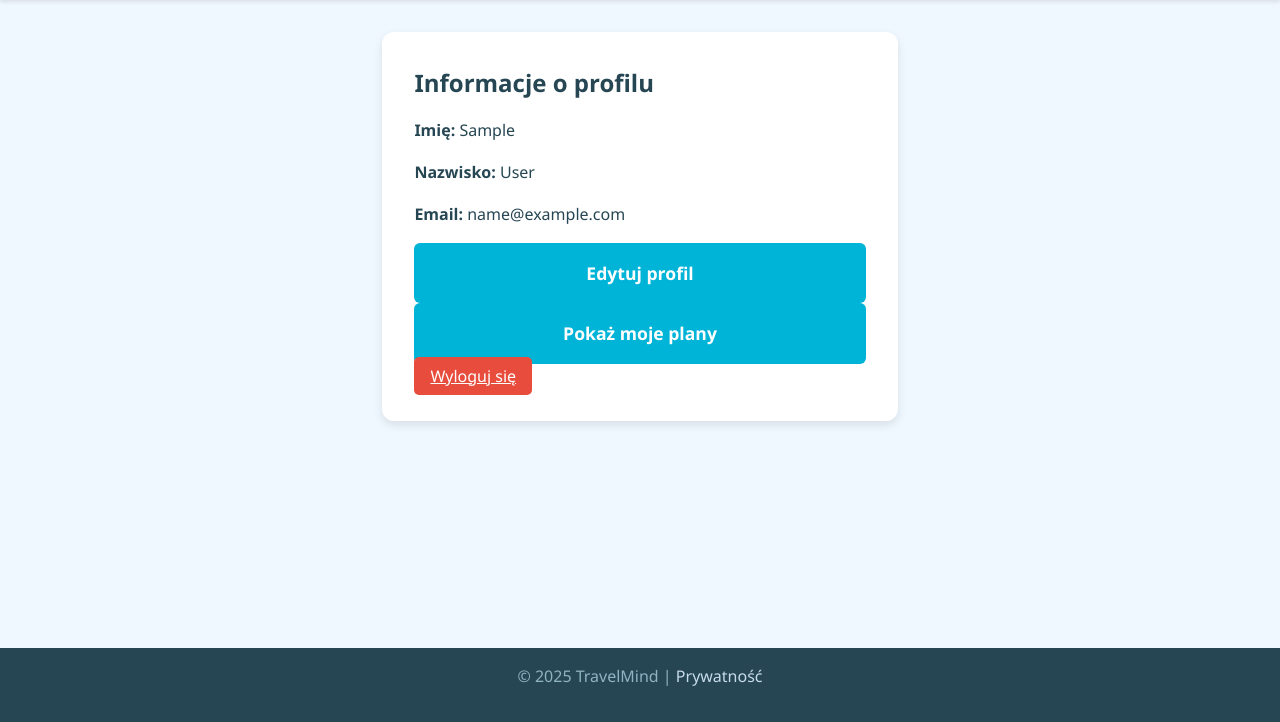
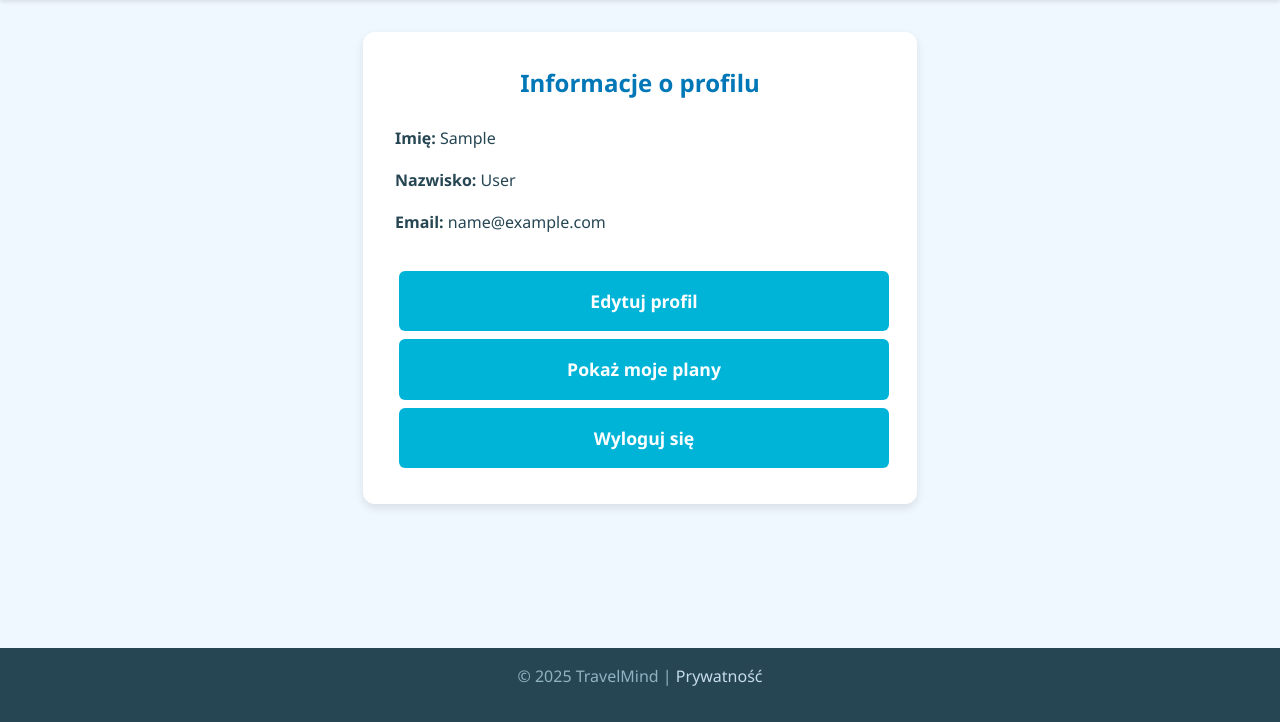
Before and after one commit to KacperKotecki/TravelMind, a Flask app: page /profile in a window 1280 px wide. Shown: the part 78-800 px from the top of the page. Run offline with Flask 3, Linux system fonts and the light colour scheme; the visitor is signed in with stand-in values (Sample User, id 1); some libraries are stand-ins or nearby versions.

Commit message:
zmiana przycisków w profilu

```diff
--- a/app/static/css/style.css
+++ b/app/static/css/style.css
@@ -1012,3 +1012,21 @@ footer a:hover {
     border-radius: 12px;
     box-shadow: 0 4px 10px var(--color-shadow);
   }
+.profile-container h2 {
+    text-align: center;
+    margin-bottom: 1.5rem;
+    font-size: 1.5rem;
+    color: var(--color-primary);
+  }
+.profile-actions {
+    display: vertical;
+    justify-content: center;
+    gap: 15px;
+    margin-top: 2rem;
+  }
+.profile-actions .btn {
+    width: 100%;
+    padding: 0,7rem;
+    font-size: 1.1rem;
+    margin: 4px;
+  }
--- a/app/templates/profile.html
+++ b/app/templates/profile.html
@@ -14,7 +14,7 @@
         <div class="profile-actions">
             <a href="{{ url_for('main.account') }}" class="btn btn-primary">Edytuj profil</a>
             <a href="{{ url_for('main.my_plans') }}" class="btn btn-primary">Pokaż moje plany</a>
-            <a href="{{ url_for('main.logout') }}" class="btn-logout">Wyloguj się</a>
+            <a href="{{ url_for('main.logout') }}" class="btn btn-primary" id="logout_--profile">Wyloguj się</a>
         </div>
     </div>
 
```
